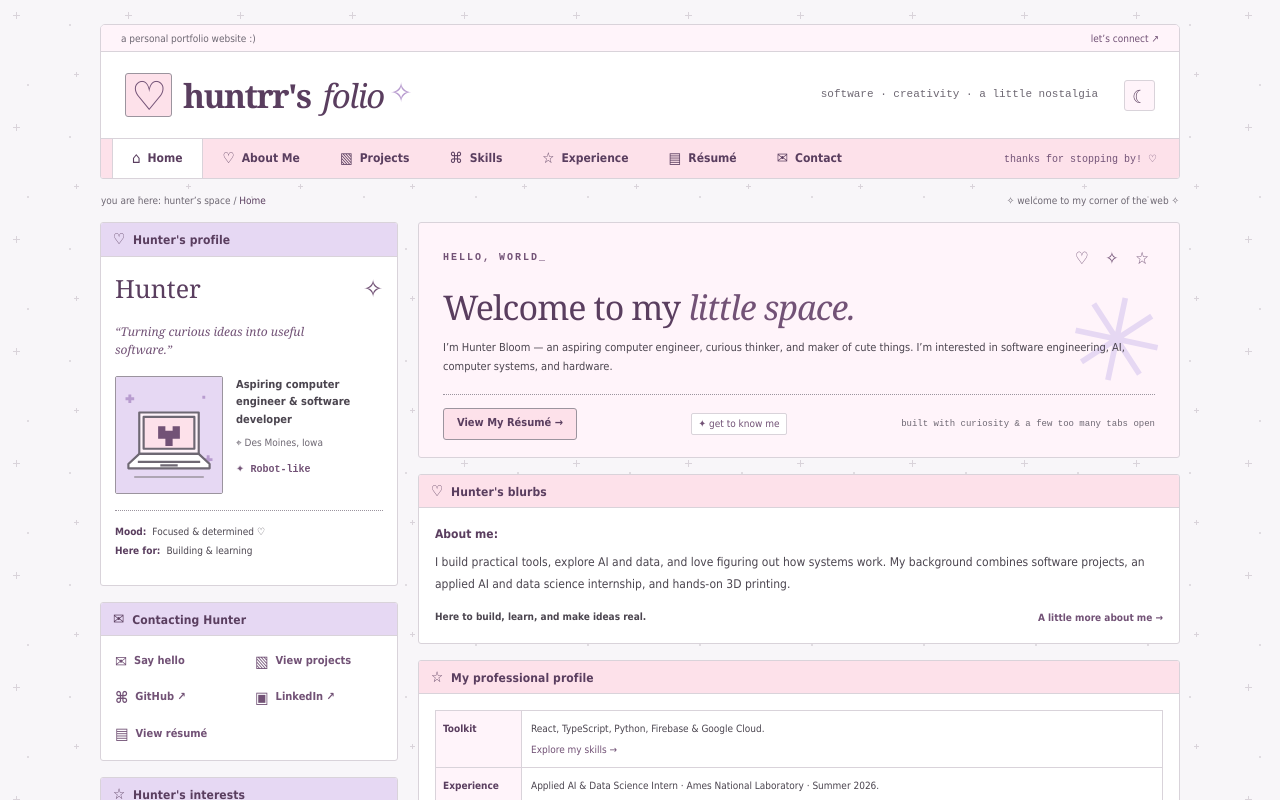
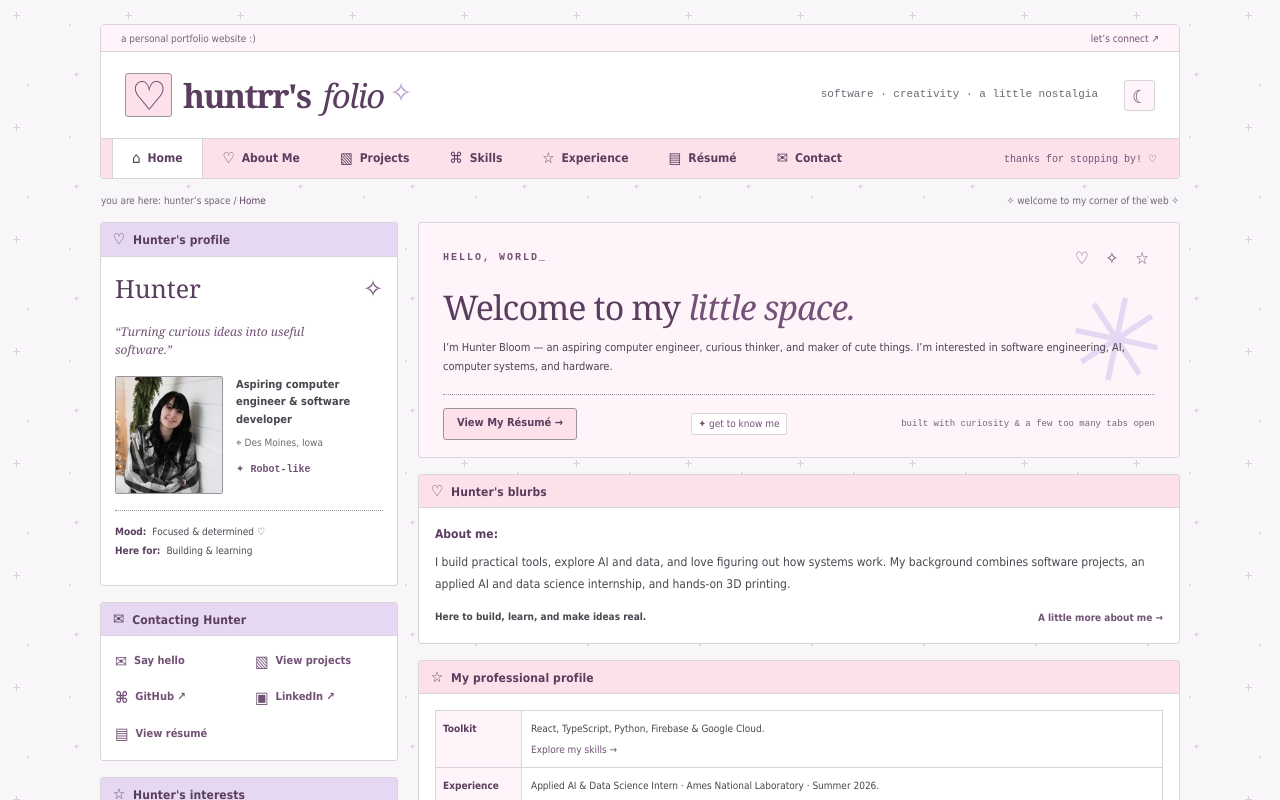
Before and after one commit to hntrbloom/huntrr-portfolio, a React (Vite) app in the folder hunter-portfolio-starter/: page / in a window 1280 px wide. Shown: the top 800 px of the page. Built offline with nearby package versions, Linux system fonts and the light colour scheme.

Commit message:
Use headshot and add internship group photo

```diff
--- a/hunter-portfolio-starter/src/data.ts
+++ b/hunter-portfolio-starter/src/data.ts
@@ -16,7 +16,7 @@ export const profile = {
   github: 'https://github.com/hntrbloom',
   linkedin: 'https://www.linkedin.com/in/huntrr-bloom',
   resume: '/resume/Hunter_Bloom_Public_Resume.pdf',
-  avatar: '', // Optional: '/images/profile.jpg'; otherwise use the illustrated laptop.
+  avatar: '/images/hunter-headshot.jpeg',
   mood: 'Inspired & a little caffeinated',
 };
 
@@ -85,6 +85,22 @@ export const projects: Project[] = [
     artifacts: [
       { label: 'View presentation', url: '/documents/Bloom_Hunter_Slides.pdf' },
       { label: 'View project poster', url: '/documents/Bloom_Hunter_Posterboard.pdf' },
+    ],
+    photos: [
+      {
+        src: '/images/nailsbyhuntrr-ai-dashboard.png',
+        alt: 'NailsByHuntrr AI business dashboard project presentation preview.',
+        caption: 'Final applied AI project',
+        width: 1333,
+        height: 750,
+      },
+      {
+        src: '/images/ames-internship-group.jpeg',
+        alt: 'Five Applied AI and Data Science interns holding their completion certificates at Ames National Laboratory.',
+        caption: 'Our Applied AI and Data Science internship group at Ames National Laboratory',
+        width: 1536,
+        height: 1152,
+      },
     ],
   },
   {
```
